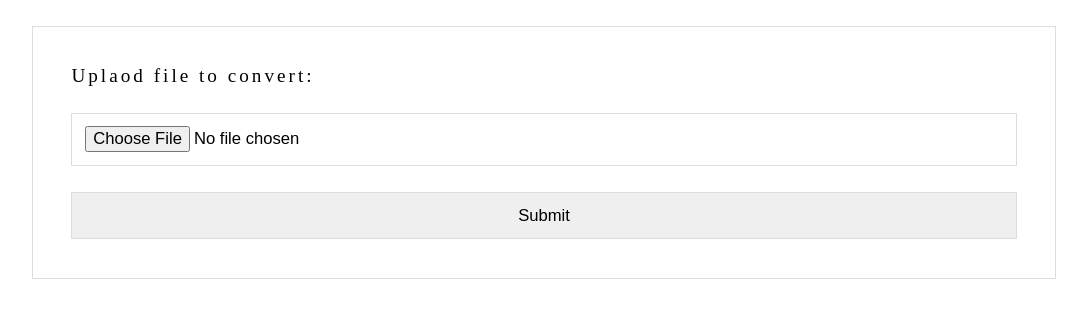
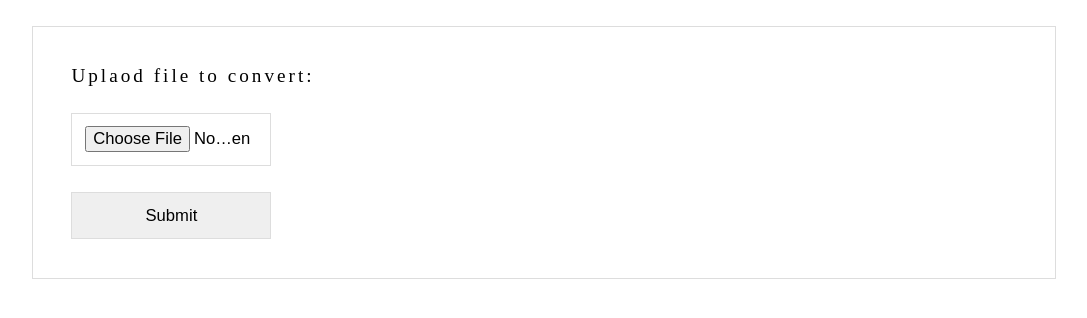
Before and after one commit to MrR-o-b-o-t/TitusConvertPy, a Flask app: page / in a window 1280 px wide. Shown: the top 318 px of the page, without its empty margins (96-1183 px from the left). Run offline with Flask 2, Linux system fonts and the light colour scheme.

Commit message:
Update media queries for mobile input width

```diff
--- a/static/index.css
+++ b/static/index.css
@@ -101,3 +101,9 @@ option {
   background-color: white;
   color: #55acee;
 }
+
+@media screen and (min-width: 400px) {
+  input {
+    max-width: 200px;
+  }
+}
```
